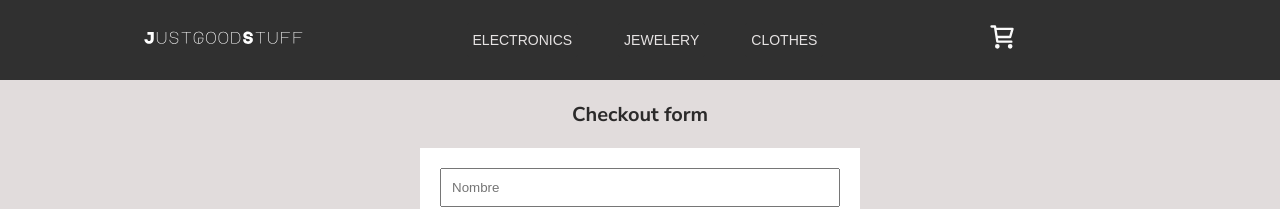
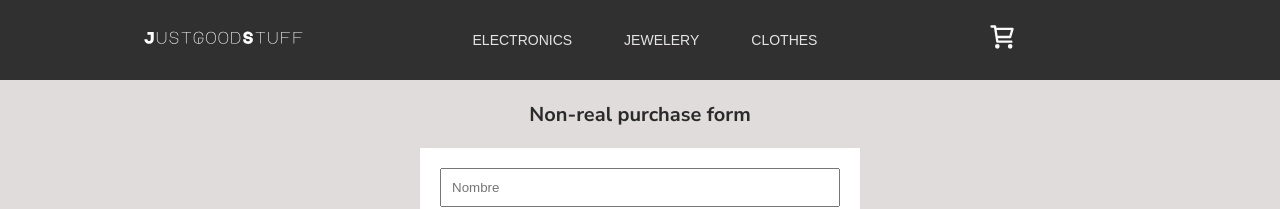
Before and after one commit to Ari-Dsgns/my-ecommerce, a React (Create React App) app: page /checkout in a window 1280 px wide. Shown: the top 209 px of the page. Built offline with nearby package versions, Linux system fonts and the light colour scheme.

Commit message:
some small changes

```diff
--- a/src/componentes/Checkout/Checkout.jsx
+++ b/src/componentes/Checkout/Checkout.jsx
@@ -76,19 +76,20 @@ export const Checkout = ()=>{
     }
 
     if(loading){
-        return <div className='pantalla-carga'><p>Cargando tu pedido...</p></div>
+        return <div className='pantalla-carga'><p>Loading...</p></div>
     }
 
     if(orderId){
         return <div className='compra-completada'>
-                    <p>Gracias por tu compra, el id de su compra es : <strong>{orderId}</strong> </p>
+
+                    <p>Thanks for Your purchase! Your purchase ID: <strong>{orderId}</strong> </p>
                     <Link to='/'><button className="ButtonBack">Back to main</button></Link>
                 </div>
     }
 
     return(
         <div className='form-checkout-container'>
-            <h2>Checkout form</h2>
+            <h2>Non-real purchase form</h2>
             <CheckoutForm onConfirm={createOrder}/>
         </div>
     )
```
